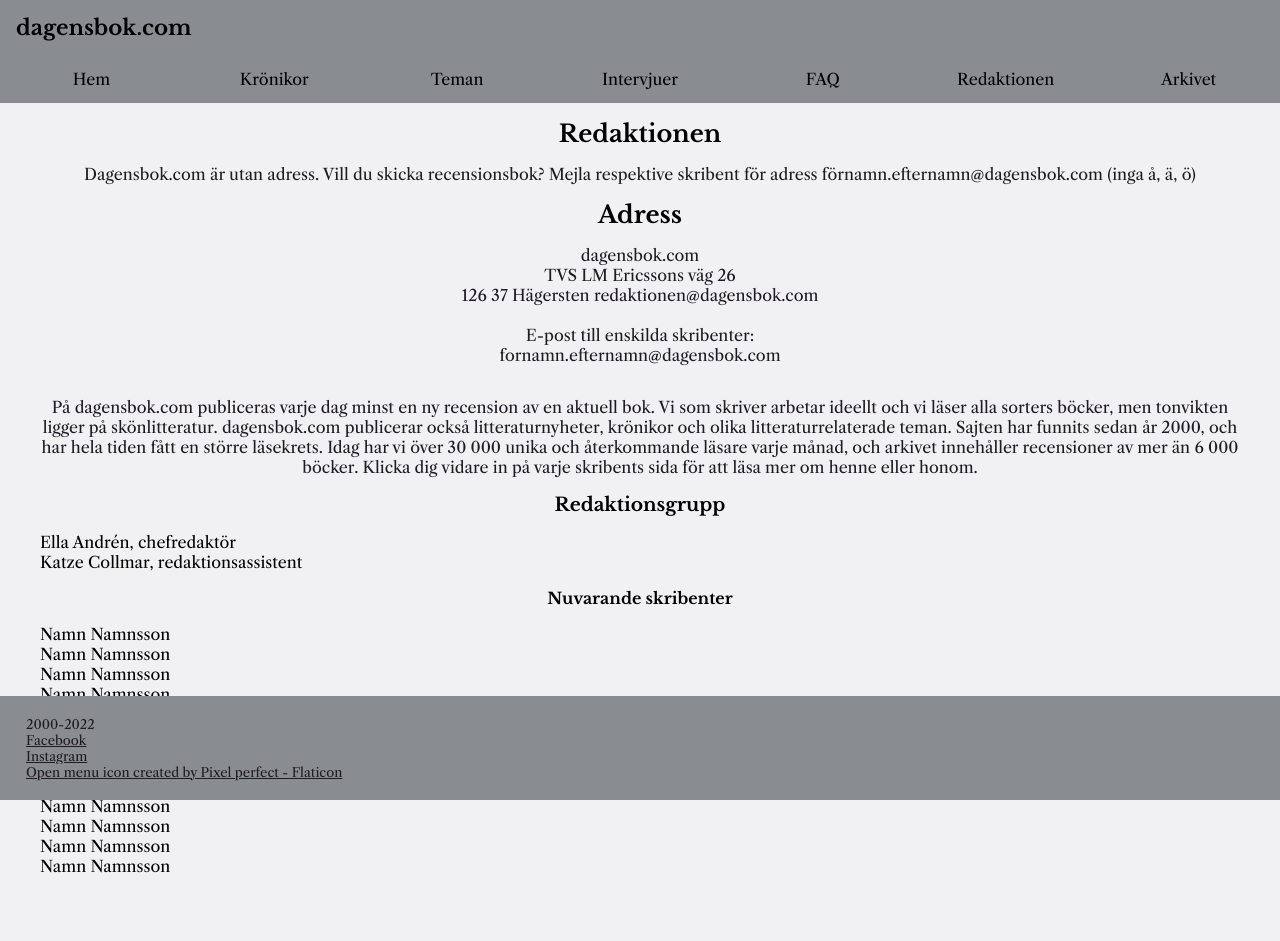
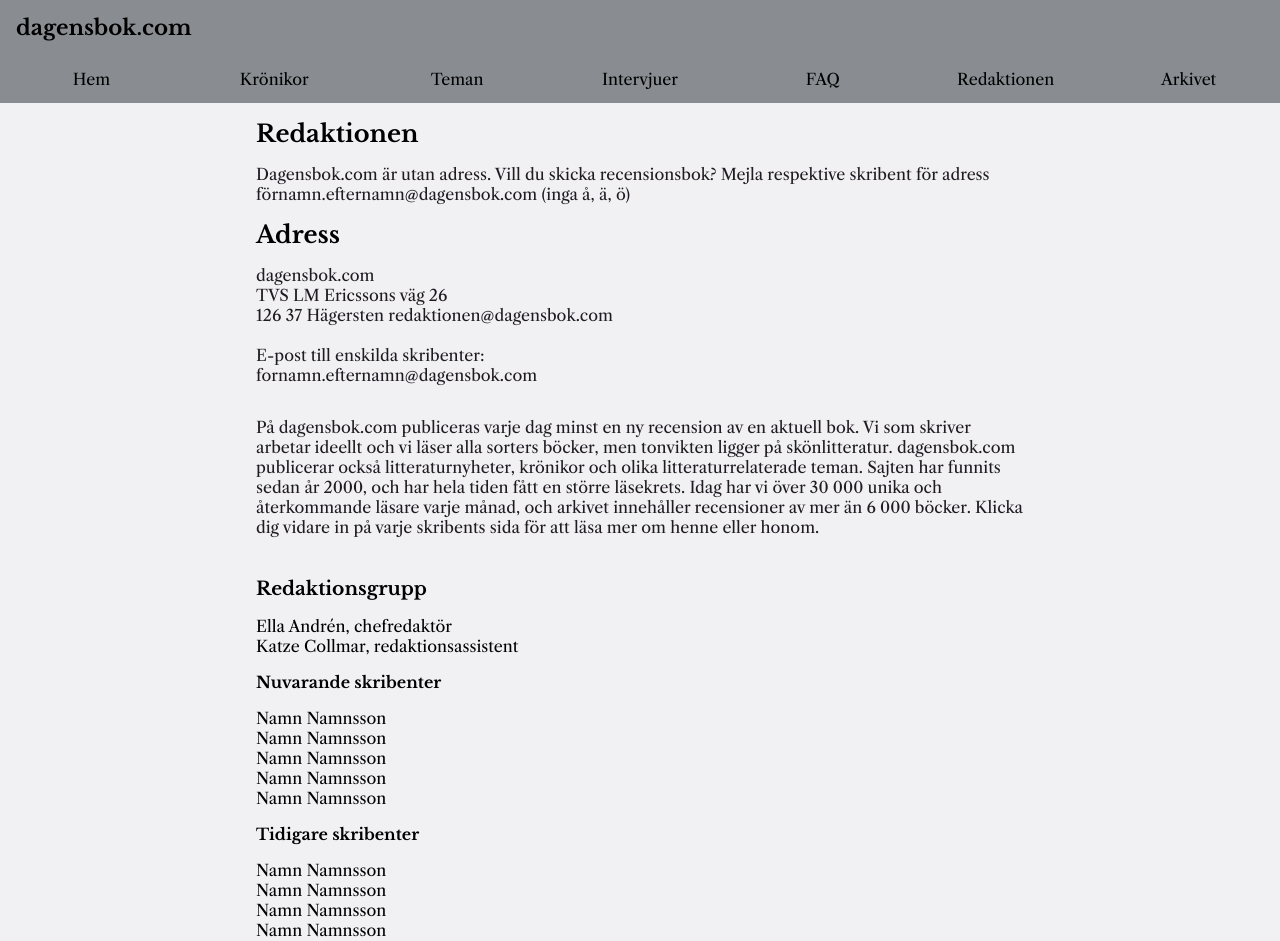
Before and after one commit to fredrikac/scaling-train, a React (Create React App) app: page /redaktionen in a window 1280 px wide. Shown: the top 941 px of the page. Before the commit the page ends 908 px from the top, so only its background shows below. Built offline with nearby package versions, Linux system fonts and the light colour scheme.

Commit message:
fix layout on editorial

```diff
--- a/src/components/Footer.module.css
+++ b/src/components/Footer.module.css
@@ -28,7 +28,7 @@
   .footer {
     flex-direction: column;
     align-items: flex-start;
-    position: absolute;
+    position: relative;
     height: 7em;
     width: 100%;
   }
--- a/src/components/Reviews.jsx
+++ b/src/components/Reviews.jsx
@@ -5,9 +5,9 @@
   return (
     <div>
       <span className={s.dateSpan}>
-        <button>Bakåt</button>
+
         <p>Veckodag datum</p>
-        <button>Framåt</button>
+
       </span>
       <Review />
     </div>
--- a/src/pages/EditorialStaff.jsx
+++ b/src/pages/EditorialStaff.jsx
@@ -9,6 +9,7 @@
   return (
     <>
       <Header />
+      <div className={s.pageWrapper}>
       <article className={s.container}>
         <h1>Redaktionen</h1>
         <div className={s.textContainer}>
@@ -45,7 +46,7 @@
             skribents sida för att läsa mer om henne eller honom.
           </p>
         </div>
-
+    <div className={s.groupContainer}>
         <h3>Redaktionsgrupp</h3>
         <ul>
           <li>Ella Andrén, chefredaktör</li>
@@ -67,7 +68,9 @@
           <li>Namn Namnsson</li>
           <li>Namn Namnsson</li>
         </ul>
+        </div>
       </article>
+      </div>
       <Footer />
     </>
   );
--- a/src/pages/EditorialStaff.module.css
+++ b/src/pages/EditorialStaff.module.css
@@ -5,3 +5,25 @@
 .textContainer {
     padding: 1rem 0rem;
 }
+
+
+@media screen and (min-width: 600px) {
+
+    .pageWrapper {
+        display: flex;
+        flex-direction: column;
+        align-items: center;
+        text-align: left;
+    }
+
+    .container {
+        width: 60%;
+        display: flex;
+        flex-direction: column;
+        align-items: flex-start;
+    }
+
+    .groupContainer {
+        padding-top: 1.5rem;
+    }
+}
```
